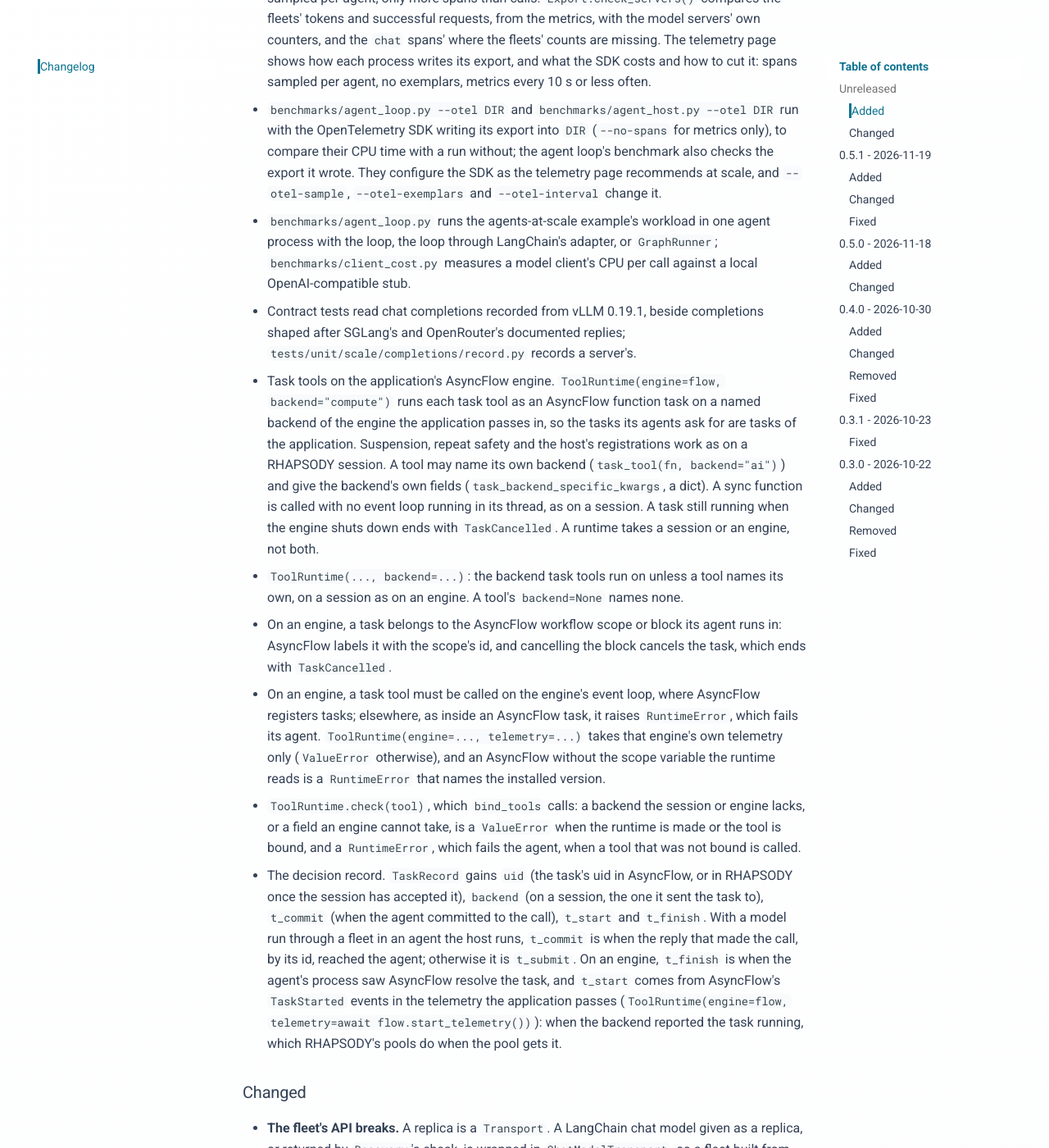
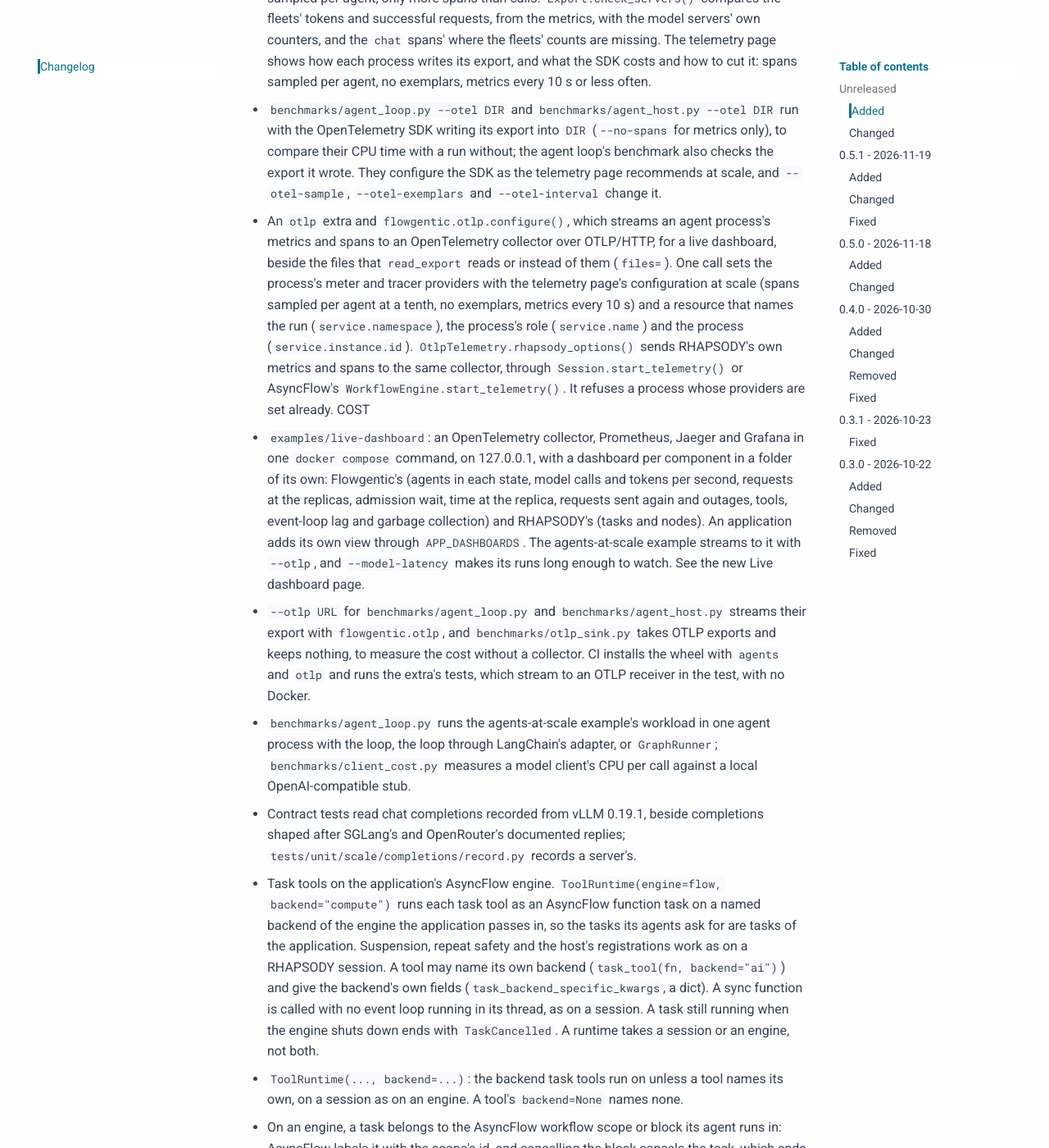
Before and after one commit to stride-research/flowgentic, an MkDocs documentation site: the page built from docs/changelog.md, in a window 1280 px wide and 1400 px high, scrolled down 3161 px. Shown: the whole window at 82% size. Built offline with MkDocs 1.6.1 and Material for MkDocs 9.7.7, drawn with Linux system fonts in a browser that asks for light colours; comment, search, counter and statistics services are not loaded.

Commit message:
Document the live dashboard (WIP: costs to fill in)

```diff
--- a/CHANGELOG.md
+++ b/CHANGELOG.md
@@ -146,6 +146,33 @@ decision record.
   without; the agent loop's benchmark also checks the export it wrote. They
   configure the SDK as the telemetry page recommends at scale, and
   `--otel-sample`, `--otel-exemplars` and `--otel-interval` change it.
+- An `otlp` extra and `flowgentic.otlp.configure()`, which streams an agent
+  process's metrics and spans to an OpenTelemetry collector over OTLP/HTTP,
+  for a live dashboard, beside the files that `read_export` reads or
+  instead of them (`files=`). One call sets the process's meter and tracer
+  providers with the telemetry page's configuration at scale (spans sampled
+  per agent at a tenth, no exemplars, metrics every 10 s) and a resource
+  that names the run (`service.namespace`), the process's role
+  (`service.name`) and the process (`service.instance.id`).
+  `OtlpTelemetry.rhapsody_options()` sends RHAPSODY's own metrics and spans
+  to the same collector, through `Session.start_telemetry()` or AsyncFlow's
+  `WorkflowEngine.start_telemetry()`. It refuses a process whose providers
+  are set already. COST
+- `examples/live-dashboard`: an OpenTelemetry collector, Prometheus, Jaeger
+  and Grafana in one `docker compose` command, on 127.0.0.1, with a dashboard
+  per component in a folder of its own: Flowgentic's (agents in each state,
+  model calls and tokens per second, requests at the replicas, admission
+  wait, time at the replica, requests sent again and outages, tools,
+  event-loop lag and garbage collection) and RHAPSODY's (tasks and nodes).
+  An application adds its own view through `APP_DASHBOARDS`. The
+  agents-at-scale example streams to it with `--otlp`, and `--model-latency`
+  makes its runs long enough to watch. See the new Live dashboard page.
+- `--otlp URL` for `benchmarks/agent_loop.py` and `benchmarks/agent_host.py`
+  streams their export with `flowgentic.otlp`, and `benchmarks/otlp_sink.py`
+  takes OTLP exports and keeps nothing, to measure the cost without a
+  collector. CI installs the wheel with `agents` and `otlp` and runs the
+  extra's tests, which stream to an OTLP receiver in the test, with no
+  Docker.
 - `benchmarks/agent_loop.py` runs the agents-at-scale example's workload in
   one agent process with the loop, the loop through LangChain's adapter, or
   `GraphRunner`; `benchmarks/client_cost.py` measures a model client's CPU per
--- a/mkdocs.yml
+++ b/mkdocs.yml
@@ -25,6 +25,7 @@ nav:
       - Tool service: features/tool-service.md
       - Fleet: features/fleet.md
       - Telemetry: features/telemetry.md
+      - Live dashboard: features/live-dashboard.md
       - Logging: features/logging.md
   - Design patterns:
       - Sequential: design_patterns/sequential.md
```
Also changed, not shown: README.md (+7 -1 lines), docs/features/live-dashboard.md (added, +184 -0 lines), docs/features/telemetry.md (+11 -8 lines), docs/index.md (+8 -1 lines), examples/live-dashboard/README.md (added, +27 -0 lines), docs/assets/live-dashboard.png (added).
